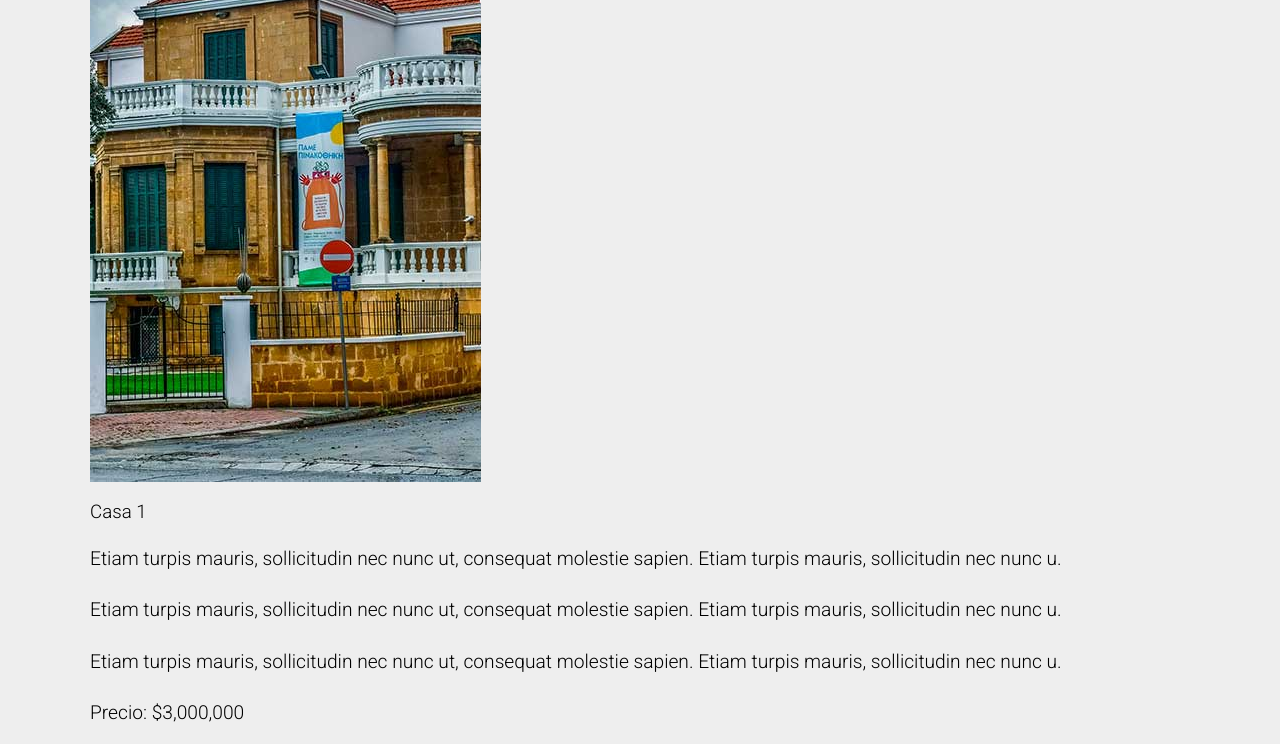
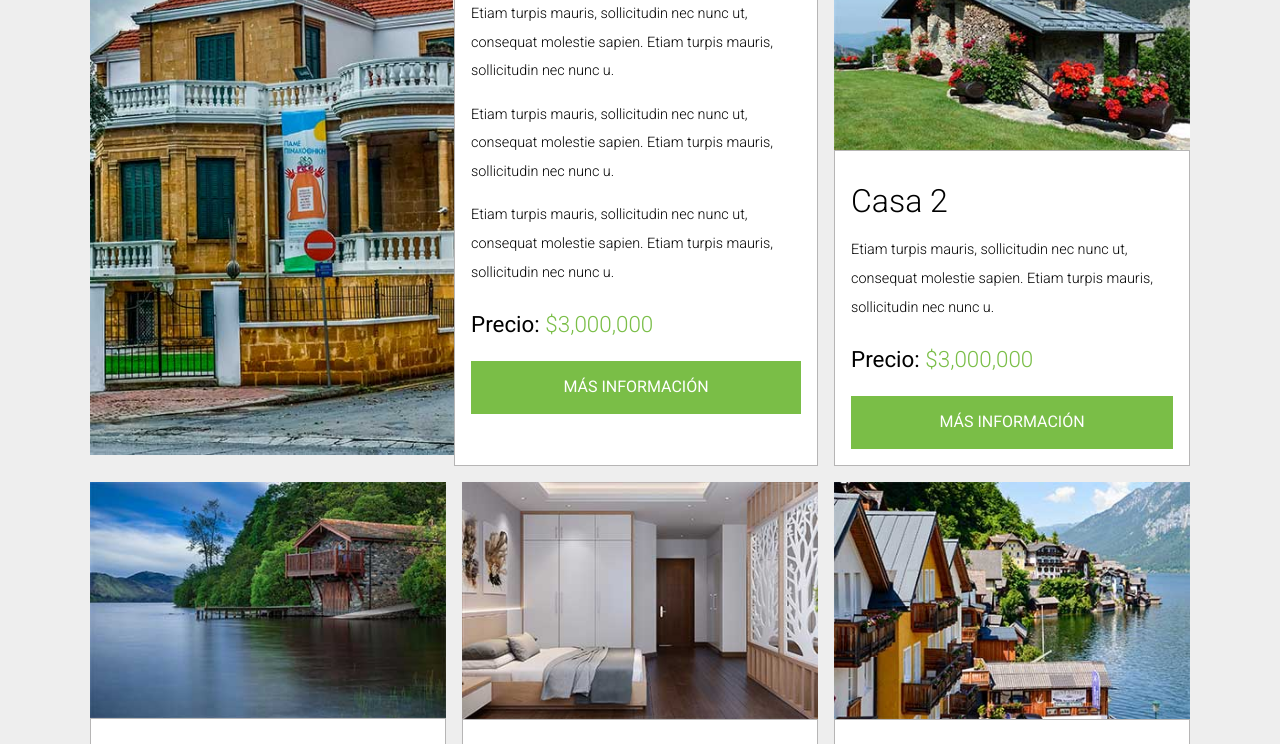
Before and after one commit to joseluis1234/Bienes_Raices, a plain HTML site: page index.html in a window 1280 px wide. Shown: the part 670-1414 px from the top of the page. Drawn offline with nearby package versions, Linux system fonts and the light colour scheme.

Commit message:
Se agrego estilo a la seccion de ventas

```diff
--- a/css/style.css
+++ b/css/style.css
@@ -30,15 +30,41 @@ h1, h2, h3, h4{
     font-weight: 300;
     margin: 1rem 0;
 }
+
 h1{
     font-size: 2.4rem;
 }
+
+h2{
+    font-size: 2.2rem;
+}
+
+h3{
+    font-size: 2rem;
+}
+
 p{
     line-height: 2rem;
     font-size: 1.2rem;
     font-weight: 300;
 }
 
+.boton{
+    background-color: var(--primario);
+    display: block;
+    padding: var(--padding);
+    text-align: center;
+    color: var(--claro);
+    text-transform: uppercase;
+    text-decoration: none;
+    border: 1px solid var(--primario);
+}
+.boton:hover{
+    background-color: var(--claro);
+    color: var(--primario);
+
+    transition: all .5s ease-in-out;
+}
 /*Header*/
 .header{
     margin-top: 2rem;
@@ -98,3 +124,55 @@ p{
     display: grid;
     align-content: center;
 }
+
+/*Venta*/
+.venta{
+    display: grid;
+    grid-template-columns: repeat(2,1fr);
+    grid-template-rows: repeat(3,auto);
+    gap: 1rem;
+    margin: 0 auto;
+}
+
+.venta img{
+    width: 100%;
+}
+
+.destacado{
+    grid-column: 1/3;
+    display: grid;
+    grid-template-columns: repeat(2,1fr);
+
+}
+
+@media screen and (min-width:768px) {
+    .venta{
+        grid-template-columns: repeat(3,1fr);
+        grid-template-rows: repeat(2,auto);
+    }
+}
+
+.card{
+    border: 1px solid rgb(182, 181, 181);
+    background-color: var(--claro);
+    padding: var(--padding);
+}
+
+.card p{
+    font-size: .9rem;
+    line-height: 1.8rem;
+}
+
+.anuncio{
+    display: grid;
+}
+
+.anuncio .precio{
+    font-size: 1.4rem;
+    font-weight: 400;
+}
+
+.precio span{
+    font-weight: 300;
+    color: var(--primario);
+}
```
